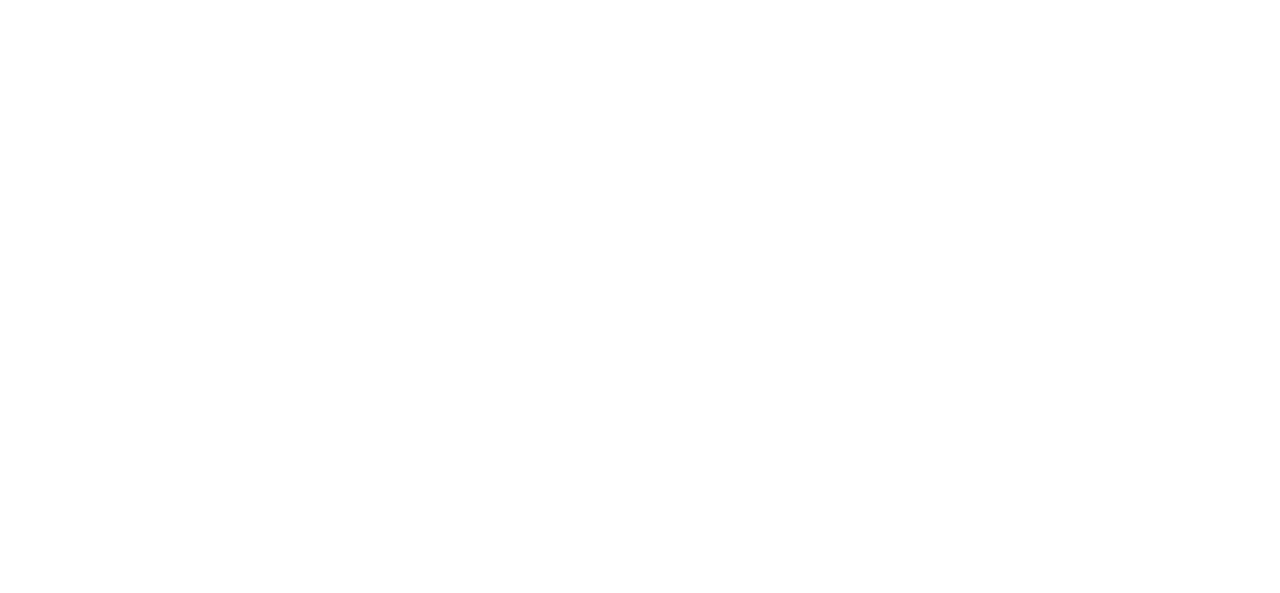
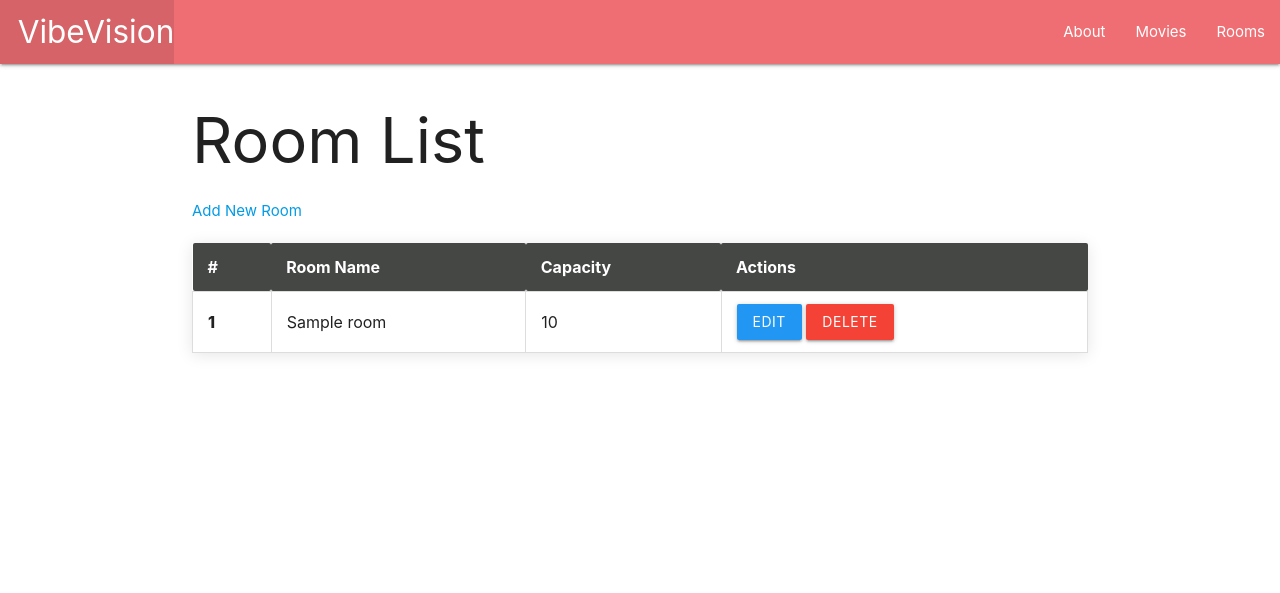
Before and after one commit to Mujtaba18/VibeVision, a Django app: page /rooms/ in a window 1280 px wide. Before the commit the part shown is empty. Shown: the top 593 px of the page. Run offline with Django 5.2, Linux system fonts and the light colour scheme; tables that the repository leaves empty hold one stand-in row (values such as "Sample post").

Commit message:
templates for rooms created

```diff
--- a/vibevision/main_app/templates/base.html
+++ b/vibevision/main_app/templates/base.html
@@ -30,6 +30,8 @@
           <ul class="right">
             <li><a href="/about">About</a></li>
             <li><a href="/movies">Movies</a></li>
+            <li><a href="/rooms">Rooms</a></li>
+
           </ul>
         </div>
       </nav>
--- a/vibevision/main_app/templates/rooms/room_list.html
+++ b/vibevision/main_app/templates/rooms/room_list.html
@@ -0,0 +1,30 @@
+{% extends 'base.html' %}
+{% block content %}
+<h1>Room List</h1>
+<a href="{% url 'room_create' %}">Add New Room</a>
+<table>
+  <thead>
+    <tr>
+      <th>#</th>
+      <th>Room Name</th>
+      <th>Capacity</th>
+      <th>Actions</th>
+    </tr>
+  </thead>
+  <tbody>
+    {% for room in room_list %}
+    <tr>
+      <td style="font-weight: 800;">
+        {{ forloop.counter }}
+      </td>
+      <td>{{ room.name }}</td>
+      <td>{{ room.capacity }}</td>
+      <td>
+        <a href="{% url 'room_update' room.id %}" class="btn blue">Edit</a>
+        <a href="{% url 'room_delete' room.id %}" class="btn red">Delete</a>
+      </td>
+    </tr>
+    {% endfor %}
+  </tbody>
+</table>
+{% endblock %}
```
Also changed, not shown: vibevision/main_app/templates/rooms/room_confirm_delete.html (+10 -0 lines), vibevision/main_app/templates/rooms/room_form.html (+9 -0 lines).
